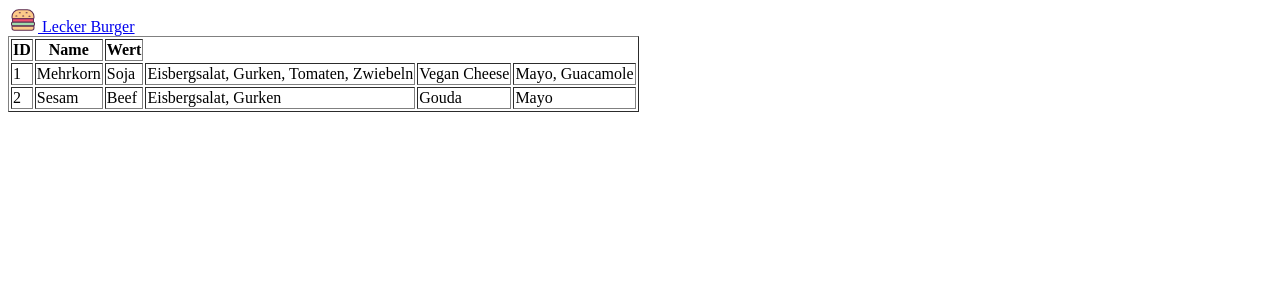
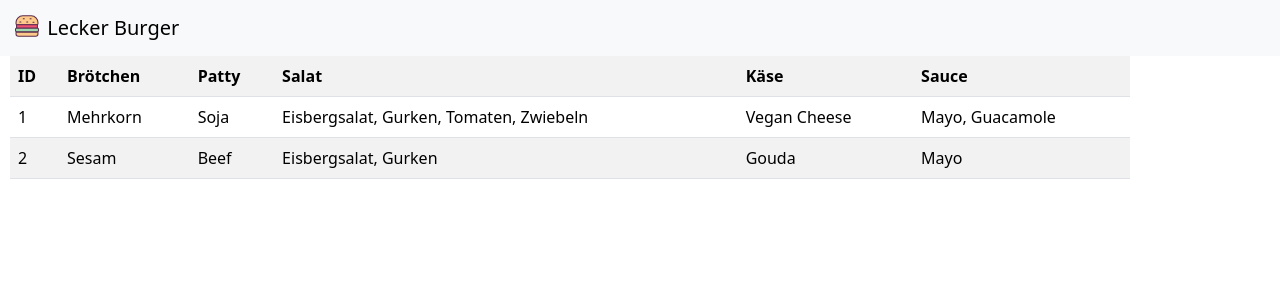
Before and after one commit to Lammy85/flaskTest, a Flask app: template templates/burgerlist.html in a window 1280 px wide. Shown: the top 300 px of the page. Run offline with Flask 3, Linux system fonts and the light colour scheme; the template is opened without the code that fills it: values that come from a table or form of the project are taken from there, others are empty.

Commit message:
burger tabelle

```diff
--- a/main.py
+++ b/main.py
@@ -1,4 +1,4 @@
-from flask import Flask, render_template, request, redirect
+from flask import Flask, render_template, request, redirect, url_for
 from flask_sqlalchemy import SQLAlchemy
 from datetime import *
 
@@ -43,10 +43,9 @@
     return render_template('index.html')
 
 @app.route('/tabelle')
-
 def tabelle():
-    daten = Burger.query.all()
-    return render_template('burgerliste.html',daten=daten)
+        daten = Burger.query.all()
+        return render_template('burgerlist.html', daten=daten)
 
 if __name__ == "__main__":
     app.run()
--- a/templates/burgerlist.html
+++ b/templates/burgerlist.html
@@ -5,8 +5,19 @@
     <meta charset="UTF-8">
     <meta name="viewport" content="width=device-width, initial-scale=1.0">
     <title>Liste</title>
+    <link href="https://cdn.jsdelivr.net/npm/bootstrap@5.3.3/dist/css/bootstrap.min.css" rel="stylesheet"
+        integrity="sha384-QWTKZyjpPEjISv5WaRU9OFeRpok6YctnYmDr5pNlyT2bRjXh0JMhjY6hW+ALEwIH" crossorigin="anonymous">
+    <script src="https://cdn.jsdelivr.net/npm/bootstrap@5.3.3/dist/js/bootstrap.bundle.min.js"
+        integrity="sha384-YvpcrYf0tY3lHB60NNkmXc5s9fDVZLESaAA55NDzOxhy9GkcIdslK1eN7N6jIeHz"
+        crossorigin="anonymous"></script>
 </head>
-<style></style>
+<style>
+    .my-form {
+        position: relative;
+        left: 10px;
+        width: calc(100% - 160px);
+    }
+</style>
 
 <body>
     <nav class="navbar bg-body-tertiary">
@@ -18,11 +29,15 @@
             </a>
         </div>
     </nav>
-    <table border="1">
+    <form class="d-flex justify-content-start input-group mb-3 my-form" method="POST">
+        <table class="table table-striped">
             <tr>
                 <th>ID</th>
-            <th>Name</th>
-            <th>Wert</th>
+                <th>Brötchen</th>
+                <th>Patty</th>
+                <th>Salat</th>
+                <th>Käse</th>
+                <th>Sauce</th>
             </tr>
             {% for eintrag in daten %}
             <tr>
@@ -35,6 +50,7 @@
             </tr>
             {% endfor %}
         </table>
+    </form>
 </body>
 
 </html>
```
Also changed, not shown: instance/db.db. Lines whose indentation alone changed are shown as unchanged.
